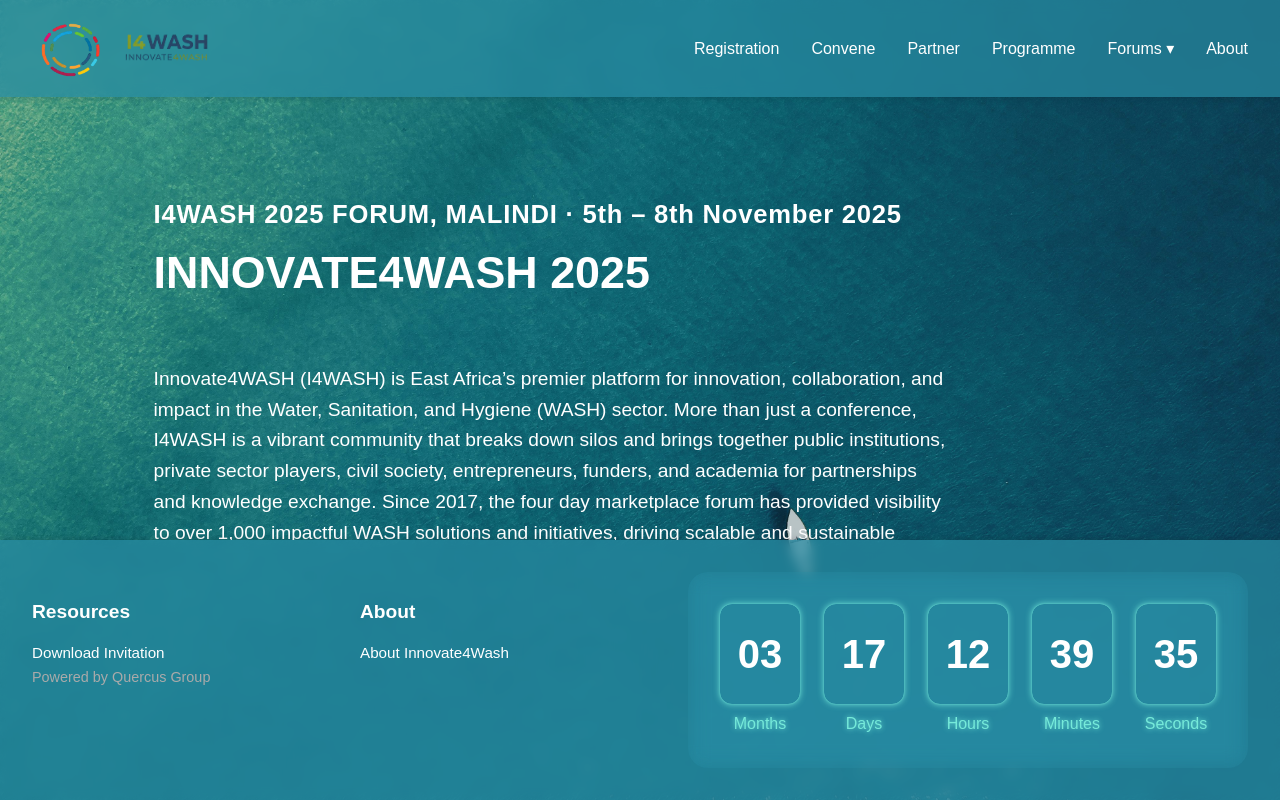
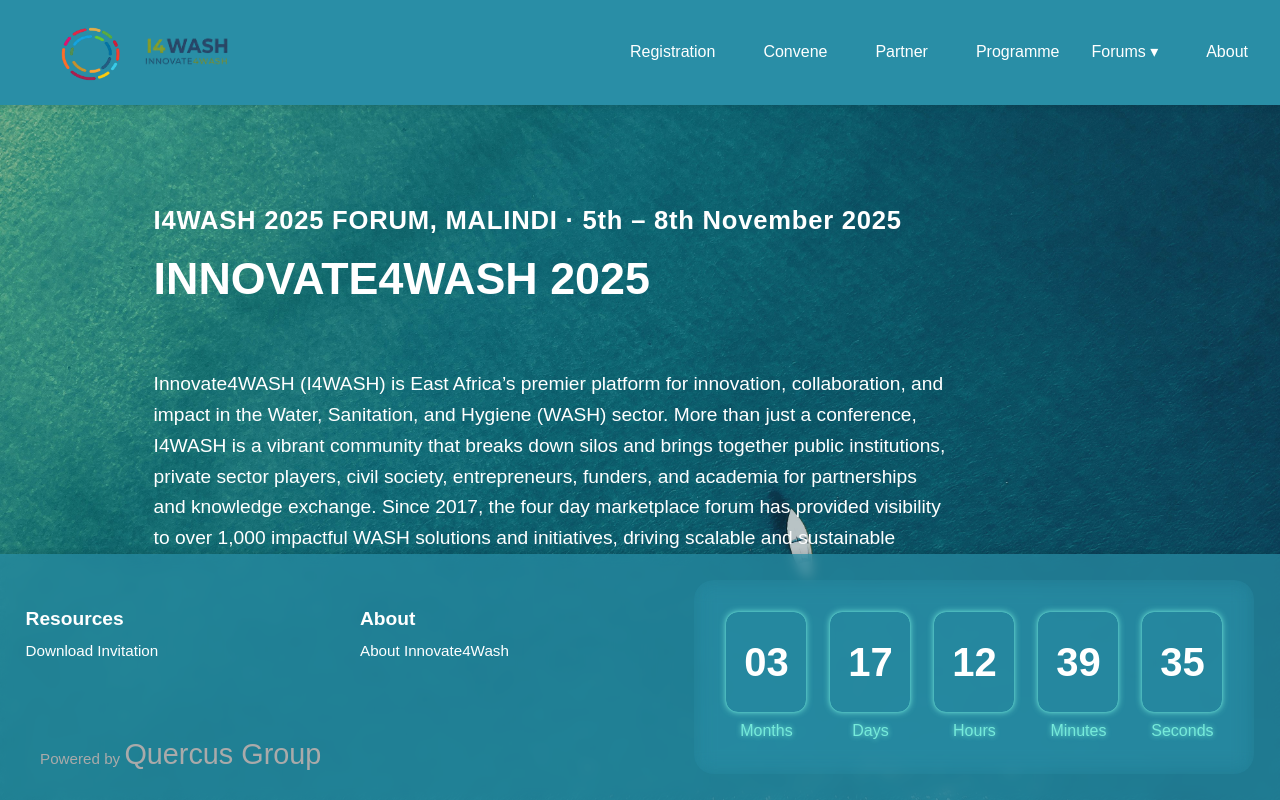
Before and after one commit to moha-matano3/i4wash_frontend, a React (Vite) app: page / in a window 1280 px wide. Built offline with nearby package versions, Linux system fonts and the light colour scheme; no server answers.

Commit message:
responsiveness windows

```diff
--- a/src/components/Footer/Footer.css
+++ b/src/components/Footer/Footer.css
@@ -1,3 +1,42 @@
+/* =========================
+   GLOBAL FONT NORMALIZATION
+   ========================= */
+html {
+    font-size: 16px; /* base for rem units */
+}
+
+body {
+    font-family: 'Arial', sans-serif;
+    font-size: 1rem;       /* 16px */
+    line-height: 1.4;
+    margin: 0;
+    padding: 0;
+}
+
+/* =========================
+   NAVBAR
+   ========================= */
+.navbar {
+    display: flex;
+    justify-content: space-between;
+    align-items: center;
+    padding: clamp(0.75rem, 2vw, 1.25rem) clamp(1rem, 3vw, 2rem);
+    background-color: #298ea6;
+    color: #fff;
+    font-size: 1rem; /* consistent */
+}
+
+.navbar a {
+    color: #fff;
+    text-decoration: none;
+    margin-left: 1rem;
+    transition: color 0.2s ease;
+}
+
+.navbar a:hover {
+    color: #76EADA;
+}
+
 /* =========================
    FOOTER BASE STYLES
    ========================= */
@@ -8,10 +47,13 @@
     justify-content: space-between;
     align-items: flex-start;
     flex-wrap: wrap;
-    padding: clamp(1rem, 4vw, 2rem);
+    padding: clamp(0.8rem, 2vw, 1.5rem) clamp(1rem, 3vw, 2rem);
+    max-height: 15rem;       /* 240px */
+    height: auto;            /* grow with content */
+    line-height: 1.4;
+    font-size: clamp(0.85rem, 2vw, 0.95rem); /* smaller text */
     backdrop-filter: blur(6px);
     box-shadow: 0 -0.15em 0.4em rgba(0, 0, 0, 0.1);
-    font-size: clamp(0.9rem, 2.5vw, 1rem);
 }
 
 /* =========================
@@ -22,19 +64,18 @@
     flex: 1;
     min-width: clamp(12rem, 40%, 20rem);
     margin-bottom: 1rem;
-    height: 100%;
 }
 
 .footer h4 {
-    font-size: clamp(1rem, 3vw, 1.2rem);
+    font-size: clamp(1rem, 2.5vw, 1.2rem);
     font-weight: 600;
-    margin-bottom: 0.75em;
+    margin-bottom: 0.5rem;
 }
 
 .footer a {
     color: #fff;
     text-decoration: none;
-    font-size: clamp(0.85rem, 2.5vw, 0.95rem);
+    font-size: clamp(0.85rem, 2vw, 0.95rem);
     transition: color 0.2s ease, transform 0.2s ease;
 }
 
@@ -43,19 +84,34 @@
     transform: scale(1.05);
 }
 
-/* Countdown timer alignment */
+/* Countdown timer / right section */
 .footer-section-right {
     display: flex;
     justify-content: flex-end;
     align-items: center;
 }
 
+/* Footer content stick bottom-left */
+.footer-content {
+    position: absolute;
+    bottom: 0;
+    left: 0;
+    padding: 1.5rem 2.5rem; /* optional spacing from edges */
+    font-size: 2rem;
+    color: #aaa;
+}
+
 .footer-content a {
-    font-size: 0.9rem;
     color: #aaa;
     text-decoration: none;
     transition: color 0.3s ease;
-    margin-bottom: 0;
+}
+
+.footer-content a:hover {
+    color: #76EADA;
+}
+.footer-brand{
+    font-size: clamp(1.2rem, 3vw, 1.8rem);
 }
 
 /* =========================
@@ -68,7 +124,8 @@
         flex-direction: column;
         align-items: center;
         text-align: center;
-        padding: 0.8rem 1rem; /* shorter footer */
+        padding: 0.8rem 1rem;
+        max-height: none; /* allow auto height */
     }
 
     /* Hide left + centre on phones */
@@ -81,13 +138,39 @@
     .footer-section-right {
         justify-content: center;
         width: 100%;
-        margin: 0; /* remove extra space */
+        margin: 0;
     }
 }
 
 /* 💻 Medium screens (769px–1200px) */
 @media (min-width: 48.1em) and (max-width: 75em) {
     .footer {
-        padding: 1.5rem 2rem;
+        padding: clamp(1rem, 2.5vw, 1.5rem) clamp(1rem, 3vw, 2rem);
     }
 }
+
+/* 🖥 Large screens (>1200px) */
+@media (min-width: 75.1em) {
+    .footer {
+        padding: clamp(1rem, 2vw, 2rem);
+    }
+}
+/* Windows-specific tweaks */
+@supports (-ms-ime-align:auto) {
+    html {
+        font-size: 15px; /* slightly smaller base */
+    }
+
+    .navbar {
+        font-size: 0.95rem;
+    }
+
+    .footer {
+        font-size: 0.9rem;
+        padding: clamp(0.65rem, 2vw, 1.4rem) clamp(1rem, 3vw, 2rem);
+    }
+
+    .footer h4 {
+        font-size: clamp(0.85rem, 2vw, 1.1rem);
+    }
+}
```
